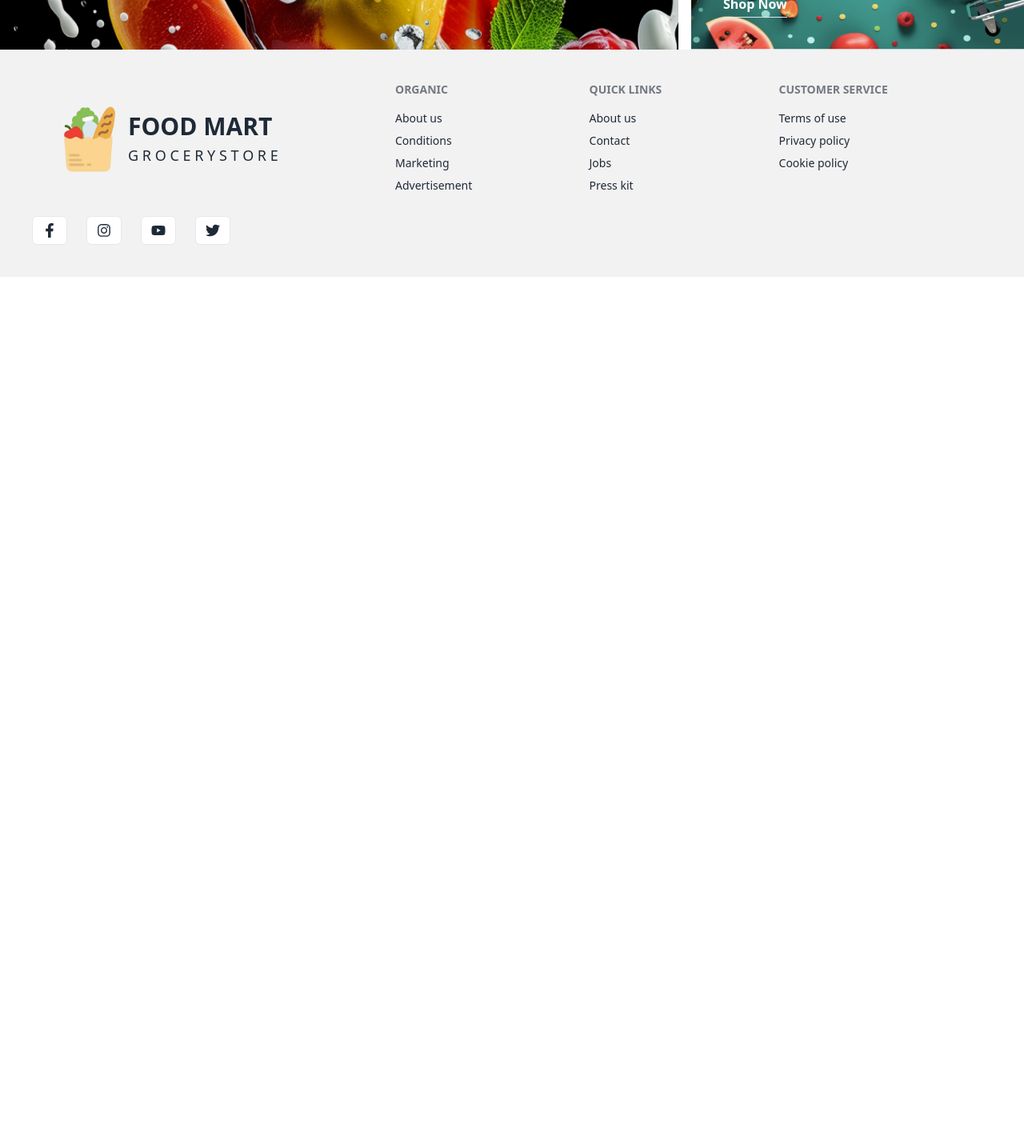
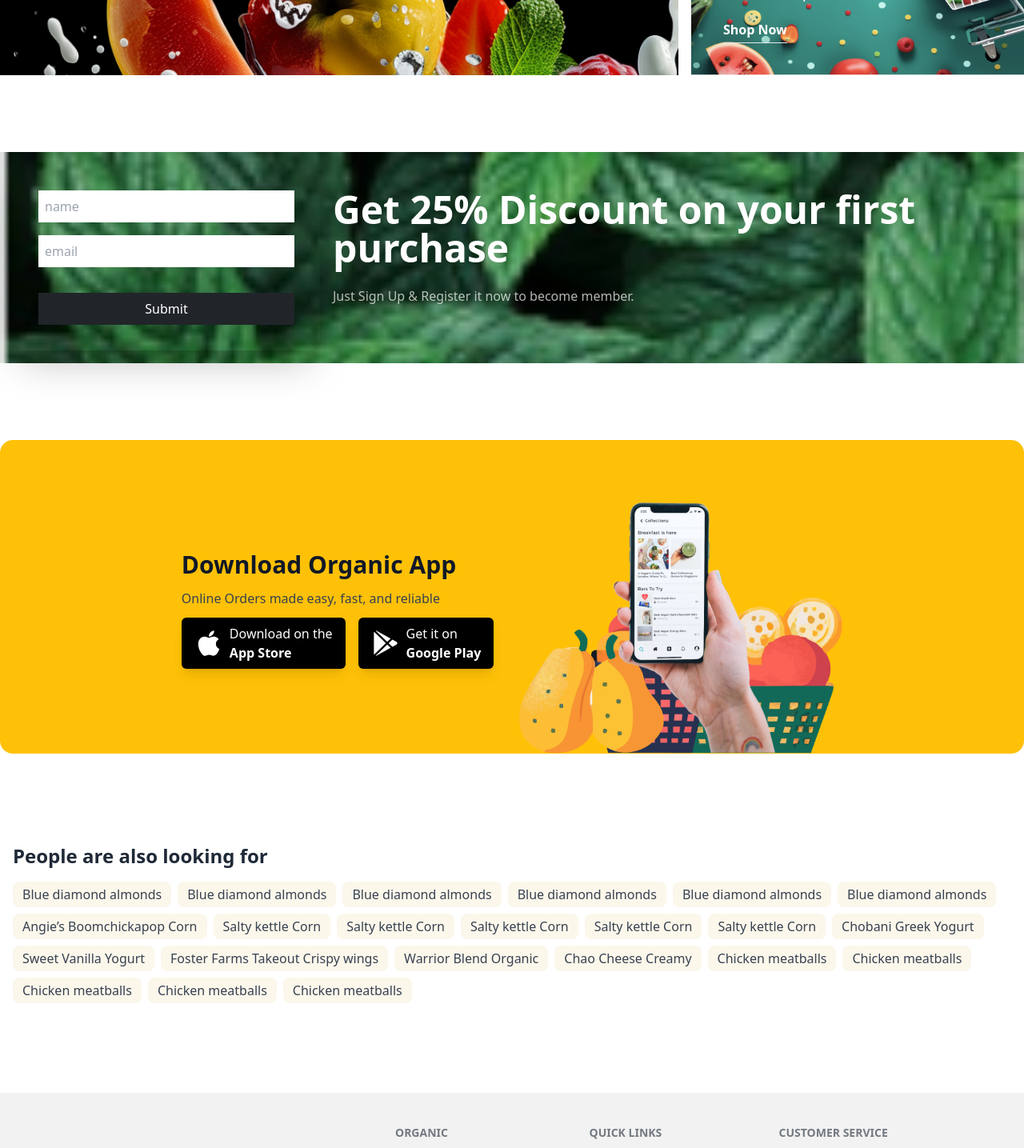
Before and after one commit to ashrafultusar/fresh-mart-client, a React (Vite) app: page / in a window 1280 px wide. Shown: the part 1620-3055 px from the top of the page at 80% size. Before the commit the page ends 1966 px from the top, so only its background shows below. Built offline with nearby package versions, Linux system fonts and the light colour scheme.

Commit message:
added doenload section code

```diff
--- a/src/Pages/Home/DiscountAdd.jsx
+++ b/src/Pages/Home/DiscountAdd.jsx
@@ -4,7 +4,7 @@ import img3 from "../../assets/images/banner-ad-3.jpg";
 
 const DiscountAdd = () => {
   return (
-    <div className="container mx-auto">
+    <div className="container mx-auto my-20">
       <div className="grid grid-cols-1 lg:grid-cols-3 gap-4">
         {/* Left Column */}
         <div
--- /dev/null
+++ b/src/Pages/Home/Download.jsx
@@ -0,0 +1,60 @@
+import { FaApple } from "react-icons/fa6";
+import { IoLogoGooglePlaystore } from "react-icons/io5";
+
+import img from '../../assets/images/banner-onlineapp.png'
+
+const Download = () => {
+  return (
+    <div className="container mx-auto my-24">
+      <div className="bg-[#ffc107] flex flex-col md:flex-row justify-center items-center gap-8 py-12 space-y-6 rounded-2xl relative p-12">
+
+        <div className="space-y-3 -mb-8">
+        <h2 className="text-3xl font-semibold text-gray-900">
+          Download Organic App
+        </h2>
+        <p className="text-gray-700">
+          Online Orders made easy, fast, and reliable
+        </p>
+
+        <div className="flex flex-col md:flex-row gap-4">
+          {/* App Store Button */}
+          <div
+
+            className="bg-black gap-2 text-white flex items-center justify-center px-4 py-2 rounded-md shadow-lg"
+          >
+            <FaApple className="text-4xl" />
+            <span>
+              Download on the <br />
+              <span className="font-bold">App Store</span>
+            </span>
+          </div>
+
+          {/* Google Play Button */}
+          <div
+
+            className="bg-black gap-2 text-white flex items-center justify-center px-4 py-2 rounded-md shadow-lg"
+          >
+            <IoLogoGooglePlaystore className="text-4xl" />
+            <span>
+              Get it on <br /> <span className="font-bold">Google Play</span>
+            </span>
+          </div>
+        </div>
+        </div>
+
+        {/* Image of Hand Holding Phone */}
+        <div className="relative flex justify-center ">
+          <img
+            src={img}
+            alt="Hand holding phone with app screen"
+            className="md:h-80 object-cover -mb-12"
+          />
+        </div>
+
+
+      </div>
+    </div>
+  );
+};
+
+export default Download;
--- a/src/Pages/Home/Home.jsx
+++ b/src/Pages/Home/Home.jsx
@@ -2,6 +2,9 @@ import React from "react";
 import Bannar from "./Bannar";
 import AllCategory from "./AllCategory";
 import DiscountAdd from "./DiscountAdd";
+import Purchase from "./Purchase";
+import Download from "./Download";
+import SearchTag from "./SearchTag";
 
 const Home = () => {
   return (
@@ -9,6 +12,9 @@ const Home = () => {
       <Bannar></Bannar>
       <AllCategory></AllCategory>
       <DiscountAdd></DiscountAdd>
+      <Purchase></Purchase>
+      <Download></Download>
+      <SearchTag></SearchTag>
       </div>
   );
 };
--- /dev/null
+++ b/src/Pages/Home/Purchase.jsx
@@ -0,0 +1,45 @@
+import img1 from "../../assets/images/category-thumb-6.jpg";
+const Purchase = () => {
+  return (
+    <div className="container mx-auto my-24">
+      <div className="hero bg-cover bg-center" style={{ backgroundImage: `url('${img1}')` }}>
+        <div className="hero-content flex-col lg:flex-row-reverse">
+          <div className="text-center lg:text-left text-white">
+            <h1 className="text-5xl font-bold">
+              Get 25% Discount on your first purchase
+            </h1>
+            <p className="py-6 opacity-70">
+              Just Sign Up & Register it now to become member.
+            </p>
+          </div>
+          <div className="card  w-full max-w-sm shrink-0 shadow-2xl">
+            <form className="card-body text-black">
+              <div className="form-control space-y-4">
+                <input
+                  type="name"
+                  placeholder="name"
+                  className="pl-2 text-white py-2 "
+                  required
+                />
+                <input
+                  type="email"
+                  placeholder="email"
+                  className="pl-2 text-white py-2 "
+                  required
+                />
+              </div>
+
+              <div className="form-control mt-6">
+                <button className="bg-[#212529] text-white py-2">
+                  Submit
+                </button>
+              </div>
+            </form>
+          </div>
+        </div>
+      </div>
+    </div>
+  );
+};
+
+export default Purchase;
--- /dev/null
+++ b/src/Pages/Home/SearchTag.jsx
@@ -0,0 +1,79 @@
+const SearchTag = () => {
+  return (
+    <div className="container mx-auto my-24">
+      <div class="bg-white p-4">
+        <h2 class="text-2xl font-semibold mb-4">People are also looking for</h2>
+        <div class="flex flex-wrap gap-2">
+          <span class="bg-[#fcf7eb] text-gray-700 px-3 py-1 rounded-lg font-medium">
+            Blue diamond almonds
+          </span>
+          <span class="bg-[#fcf7eb] text-gray-700 px-3 py-1 rounded-lg font-medium">
+            Blue diamond almonds
+          </span>
+          <span class="bg-[#fcf7eb] text-gray-700 px-3 py-1 rounded-lg font-medium">
+            Blue diamond almonds
+          </span>
+          <span class="bg-[#fcf7eb] text-gray-700 px-3 py-1 rounded-lg font-medium">
+            Blue diamond almonds
+          </span>
+          <span class="bg-[#fcf7eb] text-gray-700 px-3 py-1 rounded-lg font-medium">
+            Blue diamond almonds
+          </span>
+          <span class="bg-[#fcf7eb] text-gray-700 px-3 py-1 rounded-lg font-medium">
+            Blue diamond almonds
+          </span>
+          <span class="bg-[#fcf7eb] text-gray-700 px-3 py-1 rounded-lg font-medium">
+            Angie’s Boomchickapop Corn
+          </span>
+          <span class="bg-[#fcf7eb] text-gray-700 px-3 py-1 rounded-lg font-medium">
+            Salty kettle Corn
+          </span>
+          <span class="bg-[#fcf7eb] text-gray-700 px-3 py-1 rounded-lg font-medium">
+            Salty kettle Corn
+          </span>
+          <span class="bg-[#fcf7eb] text-gray-700 px-3 py-1 rounded-lg font-medium">
+            Salty kettle Corn
+          </span>
+          <span class="bg-[#fcf7eb] text-gray-700 px-3 py-1 rounded-lg font-medium">
+            Salty kettle Corn
+          </span>
+          <span class="bg-[#fcf7eb] text-gray-700 px-3 py-1 rounded-lg font-medium">
+            Salty kettle Corn
+          </span>
+          <span class="bg-[#fcf7eb] text-gray-700 px-3 py-1 rounded-lg font-medium">
+            Chobani Greek Yogurt
+          </span>
+          <span class="bg-[#fcf7eb] text-gray-700 px-3 py-1 rounded-lg font-medium">
+            Sweet Vanilla Yogurt
+          </span>
+          <span class="bg-[#fcf7eb] text-gray-700 px-3 py-1 rounded-lg font-medium">
+            Foster Farms Takeout Crispy wings
+          </span>
+          <span class="bg-[#fcf7eb] text-gray-700 px-3 py-1 rounded-lg font-medium">
+            Warrior Blend Organic
+          </span>
+          <span class="bg-[#fcf7eb] text-gray-700 px-3 py-1 rounded-lg font-medium">
+            Chao Cheese Creamy
+          </span>
+          <span class="bg-[#fcf7eb] text-gray-700 px-3 py-1 rounded-lg font-medium">
+            Chicken meatballs
+          </span>
+          <span class="bg-[#fcf7eb] text-gray-700 px-3 py-1 rounded-lg font-medium">
+            Chicken meatballs
+          </span>
+          <span class="bg-[#fcf7eb] text-gray-700 px-3 py-1 rounded-lg font-medium">
+            Chicken meatballs
+          </span>
+          <span class="bg-[#fcf7eb] text-gray-700 px-3 py-1 rounded-lg font-medium">
+            Chicken meatballs
+          </span>
+          <span class="bg-[#fcf7eb] text-gray-700 px-3 py-1 rounded-lg font-medium">
+            Chicken meatballs
+          </span>
+        </div>
+      </div>
+    </div>
+  );
+};
+
+export default SearchTag;
```
Also changed, not shown: src/Pages/Home/Bannar.jsx (line endings or trailing spaces).
